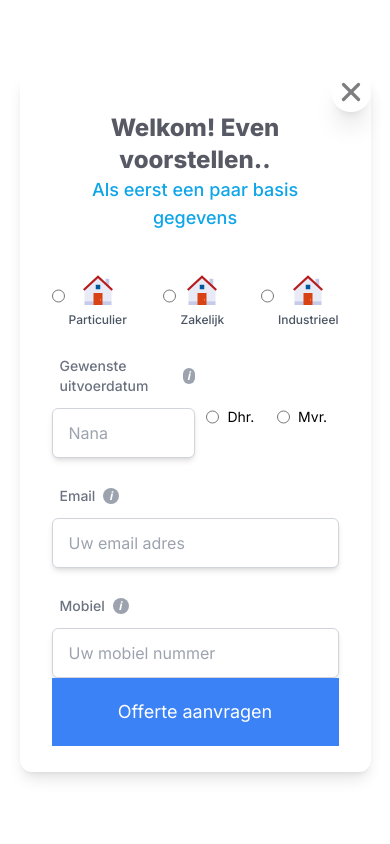
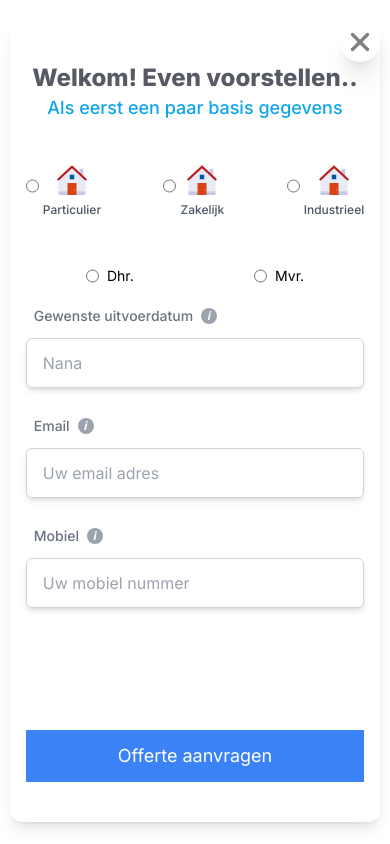
Before and after one commit to hassan-31x/template-form, a Next.js app: page /form in a window 390 px wide. Built offline with nearby package versions, Linux system fonts and the light colour scheme.

Commit message:
feat: responsive ui

```diff
--- a/src/components/form/FirstScreen.tsx
+++ b/src/components/form/FirstScreen.tsx
@@ -59,7 +59,7 @@ const FirstScreen = () => {
             </label>
           </div>
         </div>
-        <div className="w-full flex">
+        <div className="w-full flex flex-col-reverse md:flex-row gap-5 md:gap-0">
           <div className="flex-1">
             <label className="flex flex-col gap-2">
               <span className="flex items-center gap-2 text-sm pb-1 text-gray-500 font-medium pl-2">
--- a/src/components/form/FormModal.tsx
+++ b/src/components/form/FormModal.tsx
@@ -31,10 +31,10 @@ const FormModal = ({ open }: FormProps) => {
   };
 
   return (
-    <div className="w-[90%] md:w-[70%] max-w-[500px] h-[90vh] lg:h-[80vh] max-h-[700px] rounded-xl shadow-lg">
+    <div className="w-[95%] md:w-[80%] max-w-[500px] lg:h-[80vh] lg:max-h-[800px] h-[800px] lg:min-h-[700px] my-5 rounded-xl shadow-lg">
       <form
         onSubmit={handleSubmit}
-        className="flex flex-col items-center justify-between h-full w-full relative py-10 px-8 lg:px-10"
+        className="flex flex-col items-center justify-between h-full w-full relative py-10 px-4 md:px-8 lg:px-10"
       >
         {!isFirstStep && !isLastStep && (
           <button
@@ -54,7 +54,7 @@ const FormModal = ({ open }: FormProps) => {
           </button>
         {step}
         {!isLastStep && <div className="w-full flex gap-5">
-          <button className="bg-blue-500 text-white w-full py-5 text-lg">
+          <button className="bg-blue-500 text-white w-full py-3 md:py-5 text-lg">
             Offerte aanvragen
           </button>
         </div>}
--- a/src/components/form/FourthScreen.tsx
+++ b/src/components/form/FourthScreen.tsx
@@ -51,9 +51,9 @@ const FourthScreen = () => {
 
       <div className="flex flex-col items-center gap-4 w-full">
         <p className="text-xl text-[#5A5D64] font-medium tracking-tight">Direct contact?</p>
-        <div className="w-full flex justify-between gap-4">
-          <button className="w-1/2 border border-[#dbdbdb] py-3 shadow-sm flex gap-3 text-xs items-center px-4 "><Phone size={15} /><span className="text-sky-400 font-semibold">020-3709151*</span></button>
-          <button className="w-1/2 border border-[#dbdbdb] py-3 shadow-sm flex gap-3 text-xs items-center px-4 "><Mail size={15} /><span className="text-sky-400 font-semibold">info@betonvloeren.nl</span></button>
+        <div className="w-full flex justify-between gap-4 flex-col md:flex-row">
+          <button className="w-full md:w-1/2 border border-[#dbdbdb] py-3 shadow-sm flex gap-3 text-xs items-center px-4 "><Phone size={15} /><span className="text-sky-400 font-semibold">020-3709151*</span></button>
+          <button className="w-full md:w-1/2 border border-[#dbdbdb] py-3 shadow-sm flex gap-3 text-xs items-center px-4 "><Mail size={15} /><span className="text-sky-400 font-semibold">info@betonvloeren.nl</span></button>
         </div>
       </div>
     </div>
```
